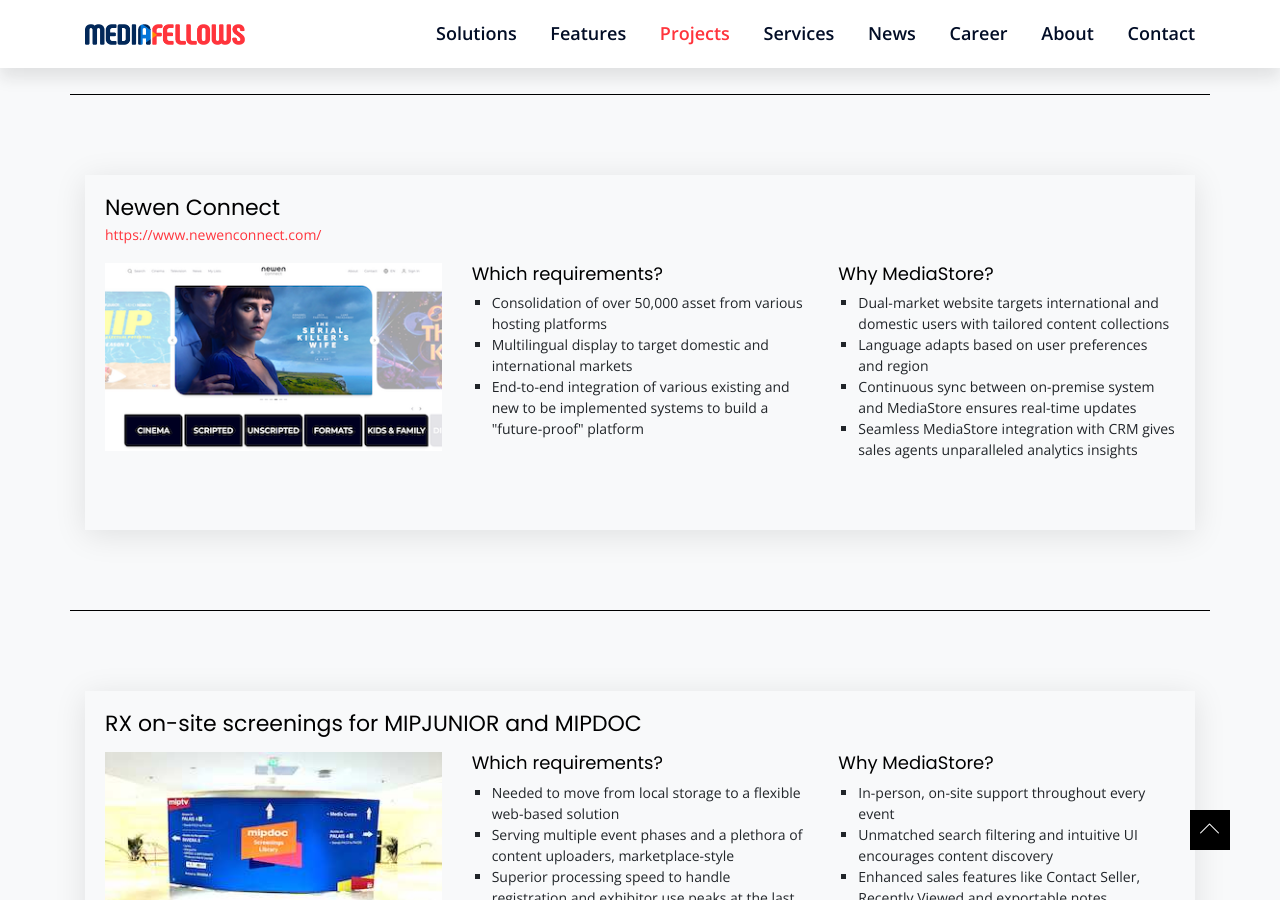
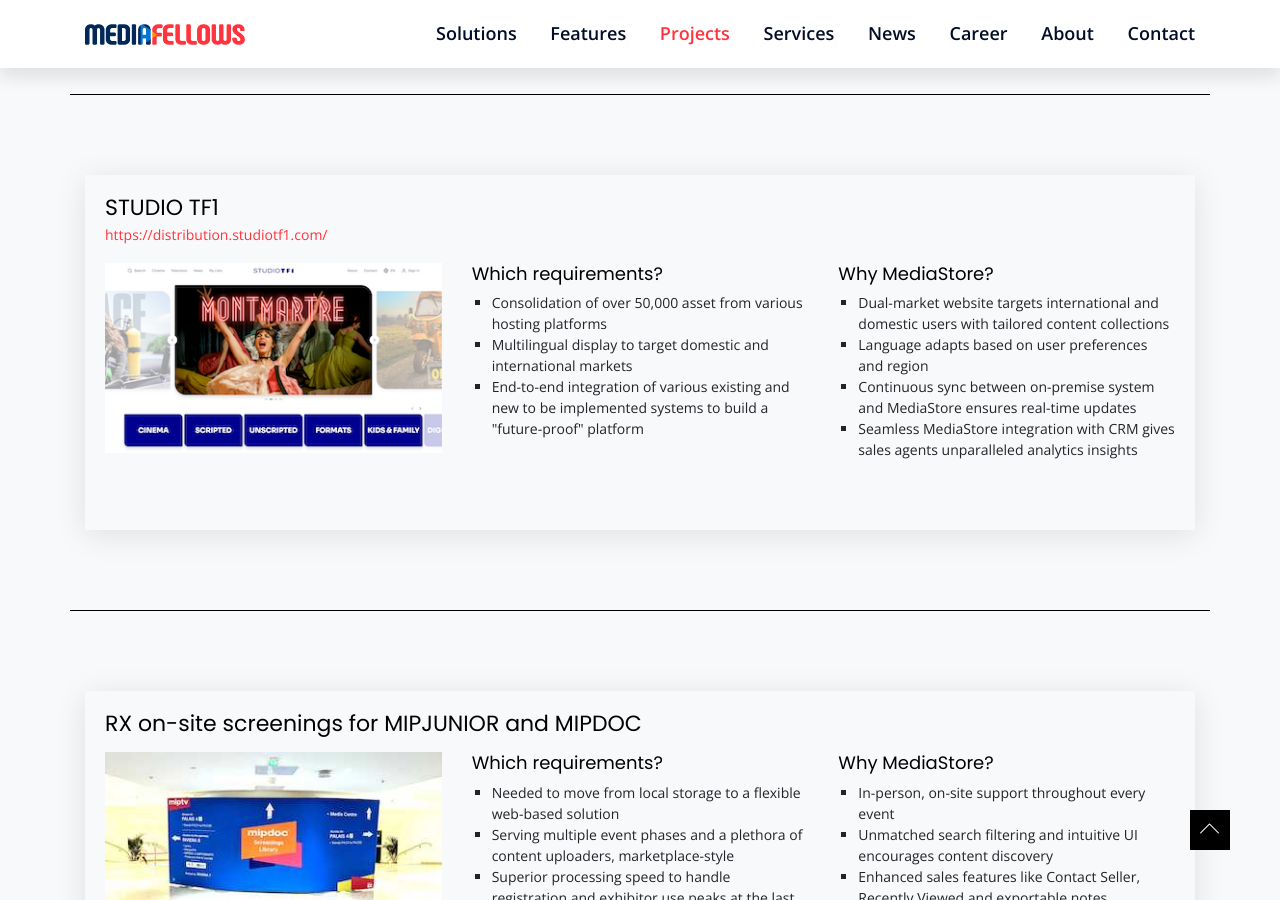
Before and after one commit to mediafellows/mediafellows.github.io, a Jekyll site: the page built from pages/projects.html, in a window 1280 px wide and 900 px high, scrolled down 3854 px. Built offline with Jekyll 4.4.1, drawn with Linux system fonts in a browser that asks for light colours.

Commit message:
updated Newen to Studio TF1 logos images text

```diff
--- a/_data/clients.yml
+++ b/_data/clients.yml
@@ -1,5 +1,5 @@
-- name: Newen Connect
-  logo: /assets/img/clients/Newen-Connect.png
+- name: STUDIO TF1
+  logo: /assets/img/clients/studio-tf1_logo.png
 - name: International Academy of Television Arts & Sciences
   logo: /assets/img/clients/iEmmys.png
 - name: Seven.One Studios International
--- a/_data/portfolios.yml
+++ b/_data/portfolios.yml
@@ -109,13 +109,13 @@
     - Fully integrated entry slot purchasing with STRIPE payment & bank transfer options
     - Secure cloud system with flexible access controls enables direct studio uploads
 
-- title: Newen Connect
-  identifier: newen
+- title: STUDIO TF1
+  identifier: studio tf1
   description: Dual-market, multi-language catalog targeting international and domestic users
   categories: marketing catalog
-  website: https://www.newenconnect.com/
-  thumb: /assets/img/portfolio/newen_thumb.png
-  image: /assets/img/portfolio/newen.png
+  website: https://distribution.studiotf1.com/
+  thumb: /assets/img/portfolio/studio-tf1_thumb.png
+  image: /assets/img/portfolio/studio-tf1.png
   what:
     - Consolidation of over 50,000 asset from various hosting platforms
     - Multilingual display to target domestic and international markets
```
Also changed, not shown: assets/img/clients/studio-tf1_logo.png (added), assets/img/portfolio/studio-tf1_thumb.png (added), 1 other file.
